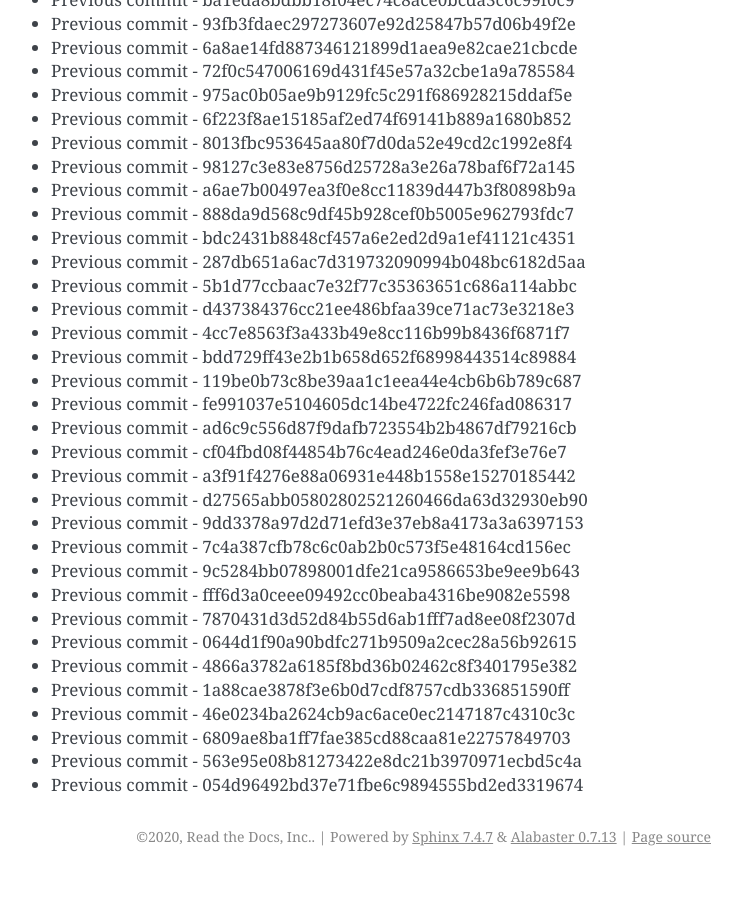
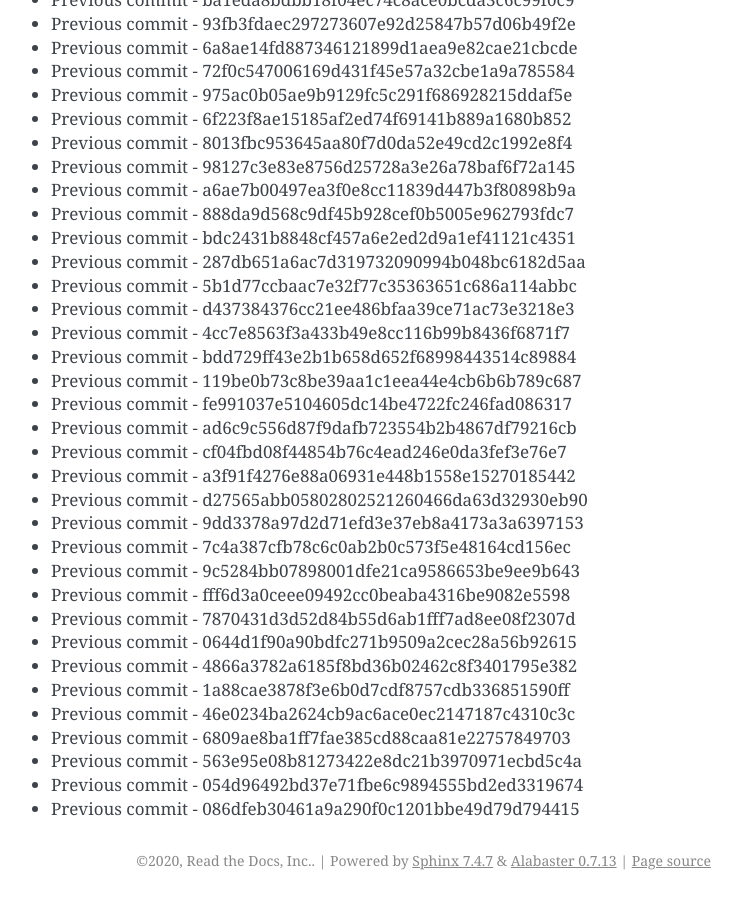
Before and after one commit to readthedocs/rtd-git-stresstest, a Sphinx documentation site: the page built from docs/updates.rst, in a window 1280 px wide and 900 px high, scrolled down 53913 px. Shown: the whole window, without its empty margins (399-1141 px from the left). Built offline with Sphinx 7.4.7, drawn with Linux system fonts in a browser that asks for light colours; before the commit the page ends 54789 px from its top, so only the background shows below that.

Commit message:
Generating commit from previous: 086dfeb30461a9a290f0c1201bbe49d79d794415

```diff
--- a/docs/updates.rst
+++ b/docs/updates.rst
@@ -2297,3 +2297,4 @@ It can be tested for any performance characteristics.
 * Previous commit - 6809ae8ba1ff7fae385cd88caa81e22757849703
 * Previous commit - 563e95e08b81273422e8dc21b3970971ecbd5c4a
 * Previous commit - 054d96492bd37e71fbe6c9894555bd2ed3319674
+* Previous commit - 086dfeb30461a9a290f0c1201bbe49d79d794415
```
